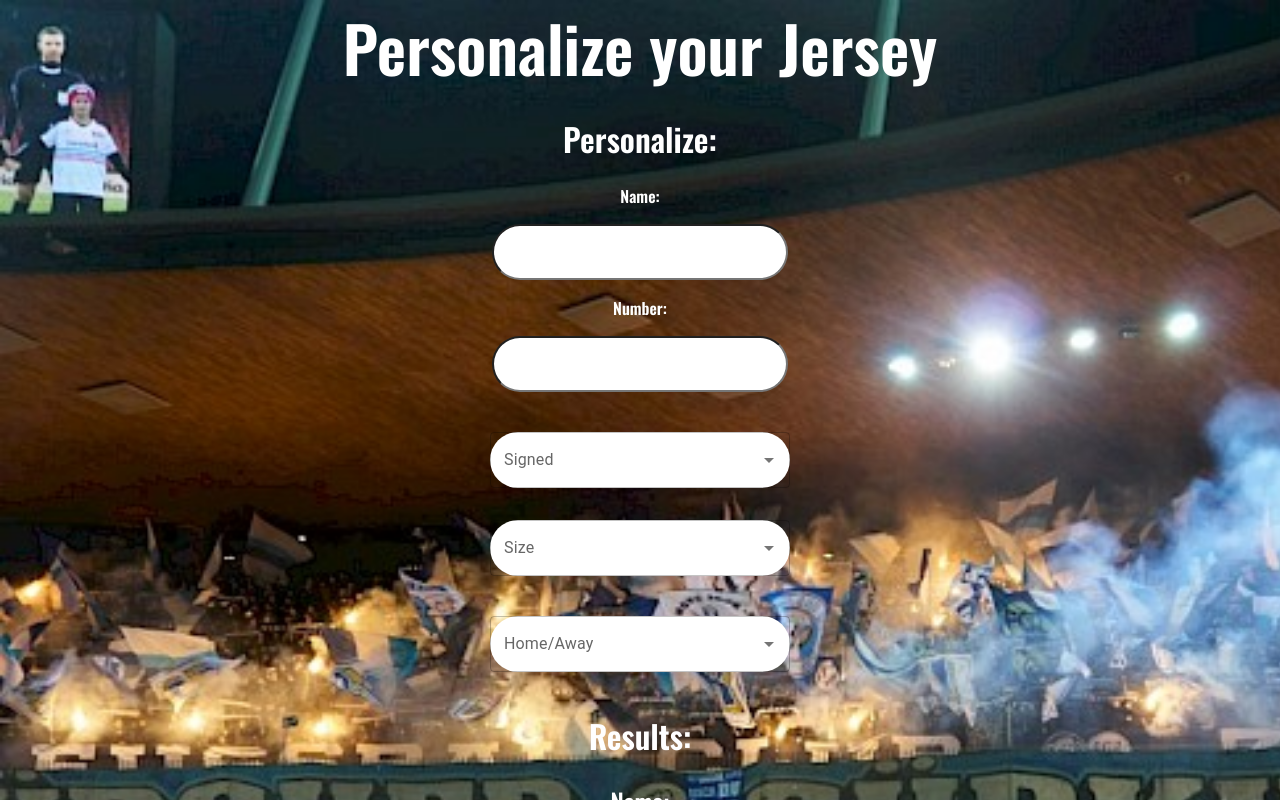
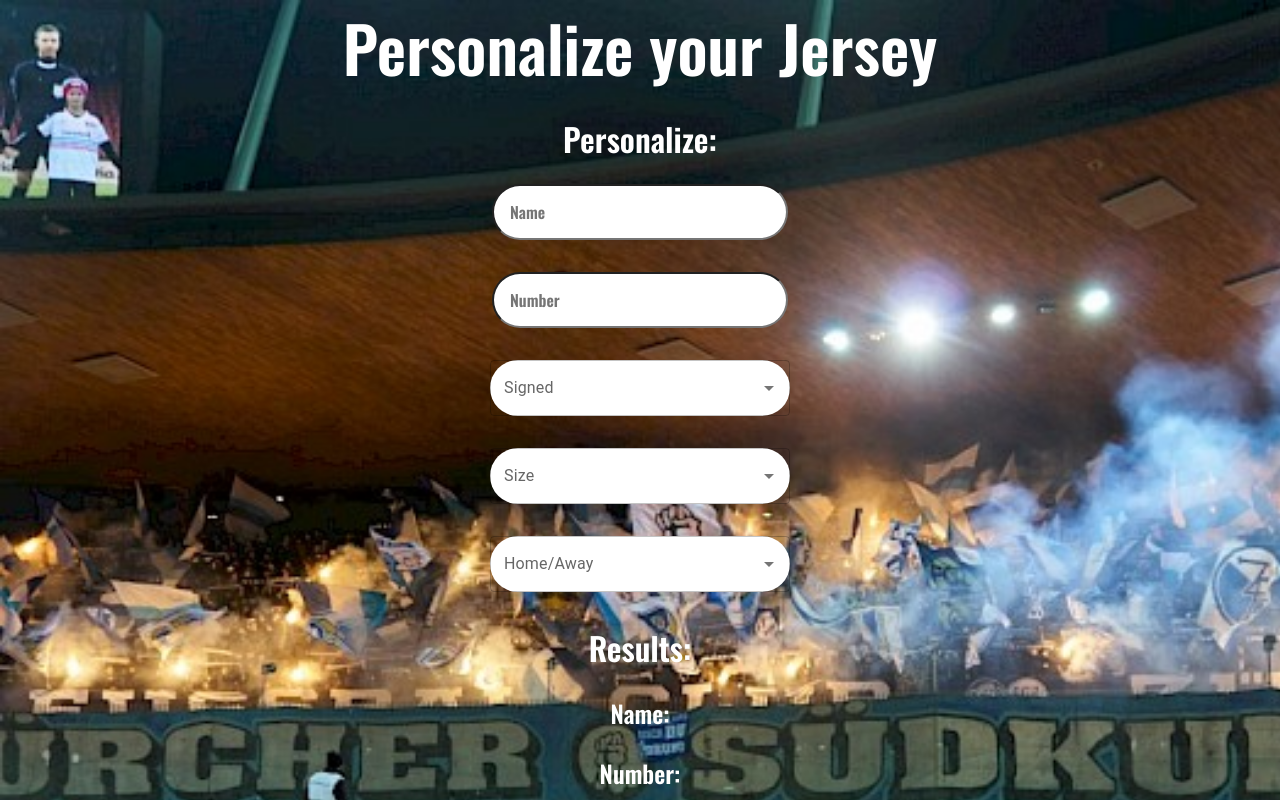
Before and after one commit to zhyannick/fczjerseycustomizer, a Next.js app: page /personalize in a window 1280 px wide. Shown: the top 800 px of the page. Built offline with nearby package versions, Linux system fonts and the light colour scheme.

Commit message:
styling
styling von inputs

```diff
--- a/pages/personalize.js
+++ b/pages/personalize.js
@@ -67,12 +67,10 @@ export default function Personalize(props) {
             Personalize:
           </h1>
           <div>
-            <p className={styles.label}>Name:</p>
-            <input type="text" name="name" onChange={handleChange} value={model.name} className={styles.input} />
+            <input placeholder='Name' type="text" name="name" onChange={handleChange} value={model.name} className={styles.input} />
           </div>
           <div>
-            <p className={styles.label}>Number:</p>
-            <input type="number" name="number" onChange={handleChange} value={model.number} className={styles.input2} />
+            <input placeholder='Number' type="number" name="number" onChange={handleChange} value={model.number} className={styles.input2} />
           </div>
           <div className={styles.center_Autocomplete}>
             <Autocomplete
--- a/styles/Personalize.module.css
+++ b/styles/Personalize.module.css
@@ -33,24 +33,25 @@
 .center_Autocomplete2 {
     display: flex;
     justify-content: center;
-    margin-bottom: 2.5rem;
+    margin-bottom: 2rem;
 }
 
 .input {
     height: 3.5rem;
     width: 18.5rem;
     font-family: 'Oswald', sans-serif;
-    text-align: center;
+    padding-left: 1rem;
     font-size: 1rem;
     border-radius: 5rem;
+    margin-bottom: 2rem;
 }
 
 .input2 {
     height: 3.5rem;
     width: 18.5rem;
-    margin-bottom: 2.5rem;
+    margin-bottom: 2rem;
     font-family: 'Oswald', sans-serif;
-    text-align: center;
+    padding-left: 1rem;
     font-size: 1rem;
     border-radius: 5rem;
 }
```
